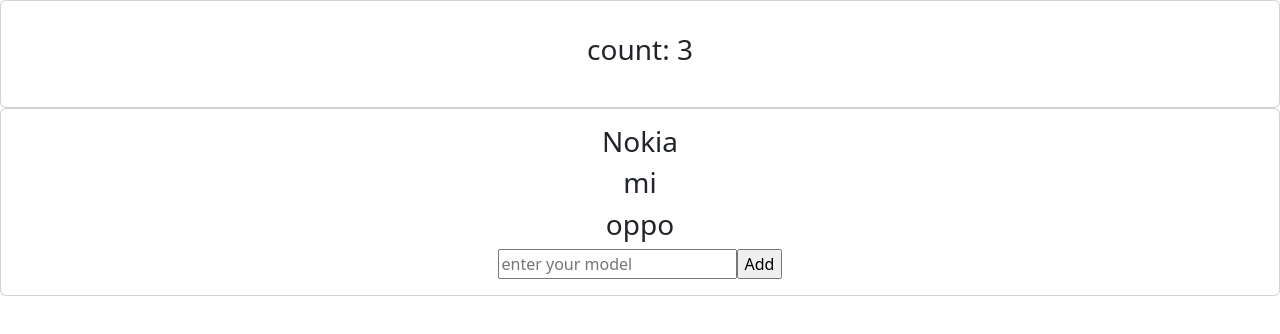
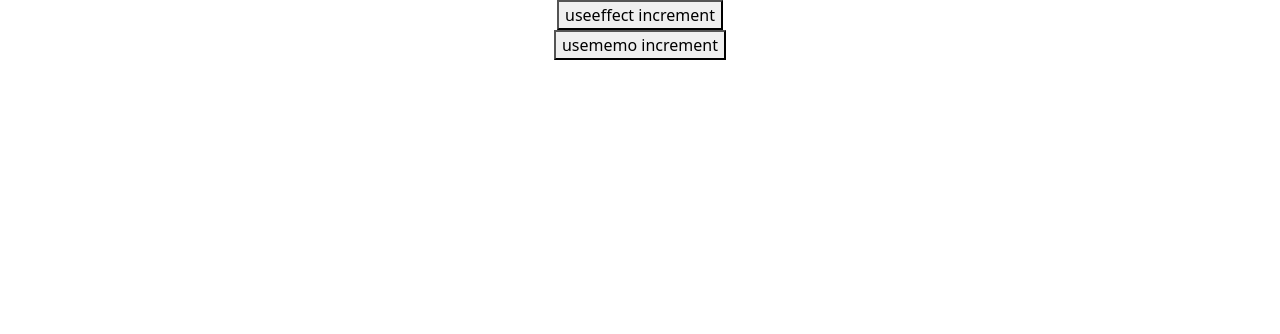
Before and after one commit to nandagurram16/React.js, a React (Create React App) app: page / in a window 1280 px wide. Shown: the top 334 px of the page. Built offline with nearby package versions, Linux system fonts and the light colour scheme.

Commit message:
useffvsusememo

```diff
--- a/src/App.js
+++ b/src/App.js
@@ -1,33 +1,23 @@
-import React, { createContext, useState } from 'react'
-import Display from './Components/Display.jsx';
-import Count from './Components/Count.jsx';
-
-export const store = createContext();
+import React from 'react'
+import { useMemo } from 'react'
+import { useEffect } from 'react'
+import { useState } from 'react'
 
 const App = () => {
 
-  const [data,setdata] = useState([
-    {
-      model:'Nokia'
-    },
+  const [effect,seteffect] = useState(0)
+  const [memo,setmemo] = useState(0)
 
-    {
-      model:'mi'
-    },
-
-    {
-      model:'oppo'
-    }
-  ]);
+  useEffect(() =>{console.log('from useeffect'+effect)},[effect])
+  useMemo(() =>{console.log('from memo'+memo)},[memo])
   return (
-    <div>
-      <store.Provider value={[data,setdata]}>
-        <center>
-          <Count/>
-          <Display/>
-        </center>
-      </store.Provider>
-    </div>
+    <>
+    <center>
+      <button onClick={() => seteffect(effect+1)}>useeffect increment</button>
+      <br/>
+      <button onClick={() => setmemo(memo+1)}>usememo increment</button>
+    </center>
+    </>
   )
 }
 
```
Also changed, not shown: src/Components/usecontextapi.txt, src/app.txt/useeffectvsusememo.txt (added).
